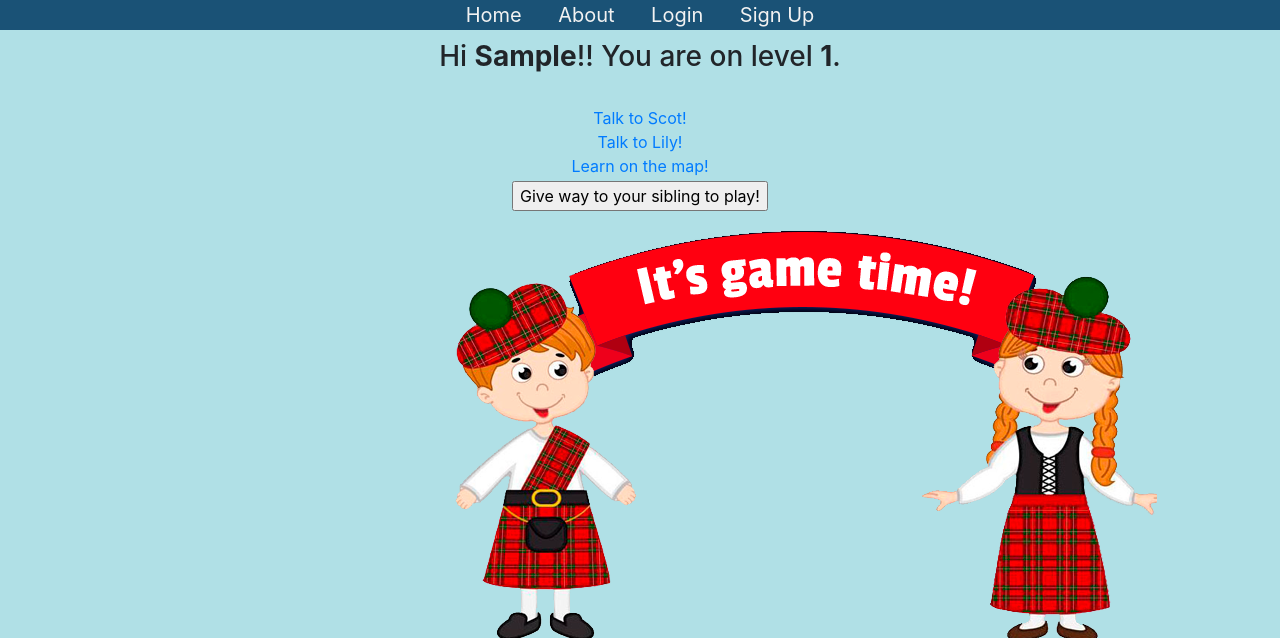
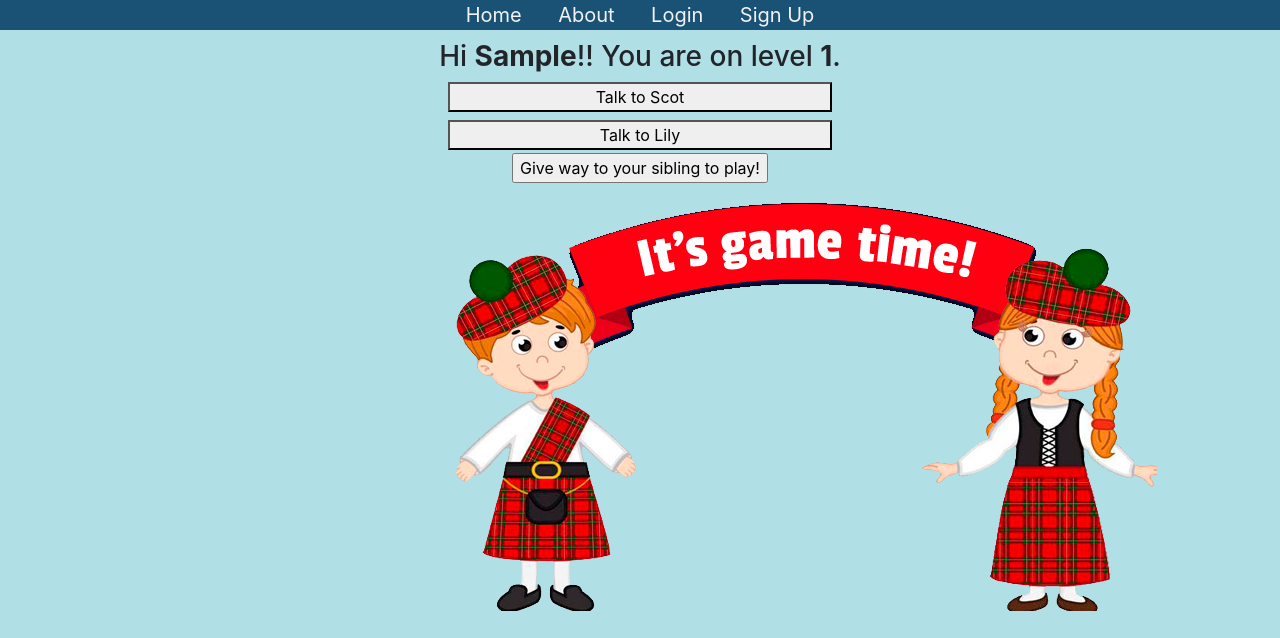
Before and after one commit to StBoyan/ExploreScotland, a Django app: template templates/explorescotland/children_area.html in a window 1280 px wide. Shown: the part 51-689 px from the top of the page. Run offline with Django 3.2, Linux system fonts and the light colour scheme; tables that the repository leaves empty hold one stand-in row (values such as "Sample post"); the template is opened without the code that fills it: values that come from a table or form of the project are taken from there, most other values are stand-ins (such as "Sample title", 1, 10 or a date in 2020); parts of the project's set-up code (start-up, migrations or seed data) failed here and were passed over; some libraries are stand-ins or nearby versions.

Commit message:
changes to children area

```diff
--- a/static/css/parents.css
+++ b/static/css/parents.css
@@ -7,7 +7,7 @@
     text-align: center;
 }
 .buttonforms{
-    width : 40%;
+    width : 30%;
     margin-left: auto;
     margin-right: auto;
     margin-top: 3px;
@@ -24,7 +24,7 @@
 }
 
 .buttons{
- width : 40%;
+ width : 30%;
     margin-left: auto;
     margin-right: auto;
     margin-top: 3px;
@@ -33,7 +33,7 @@
 }
 
 .child-info{
- width : 60%;
+ width : 50%;
     margin-left: auto;
     margin-right: auto;
     margin-top: 10px;
--- a/templates/explorescotland/children_area.html
+++ b/templates/explorescotland/children_area.html
@@ -17,20 +17,27 @@
       <h3> Who is learning? </h3>
     </div>
     {% for child in children %}
-      <div class="buttons">
+      <div class="buttonforms">
         <form id="choose_child_form" method="post" action="{% url 'children_area' %}">
             <input type="hidden" name="child" value="{{ child.name }}">
             <input type="submit" value="{{ child.name }}"></form>
       </div>
     {% endfor %}
   {% else %}
-  <div class="child-info">
+    <div class="child-info">
     <h3> Hi <strong>{{ child_session }}</strong/>!! You are on level <strong>{{ level }}</strong>. </h3>
-    <br /><a href="{% url 'scot' %}">Talk to Scot!</a>
-    <br /><a href="{% url 'lily' %}">Talk to Lily!</a>
-    <br /><a href="{% url 'googlemap' %}">Learn on the map!</a>
-  </div>
-  <div class="buttons">
+</div>
+    <div class="buttonforms">
+    <button type="button"class="button btn-btn-info btn-block"
+      onClick="location.href='{% url 'add_child' %}'">
+        Talk to Scot
+    </button>
+       <button type="button"class="button btn-btn-info btn-block"
+      onClick="location.href='{% url 'add_child' %}'">
+        Talk to Lily
+    </button>
+    </div>
+  <div class="buttonforms">
     <form id="stop_child_session" method="post" action="{% url 'children_area' %}">
         <input type="hidden" name="child" value="end">
         <input type="submit" value="Give way to your sibling to play!"></form>
```
